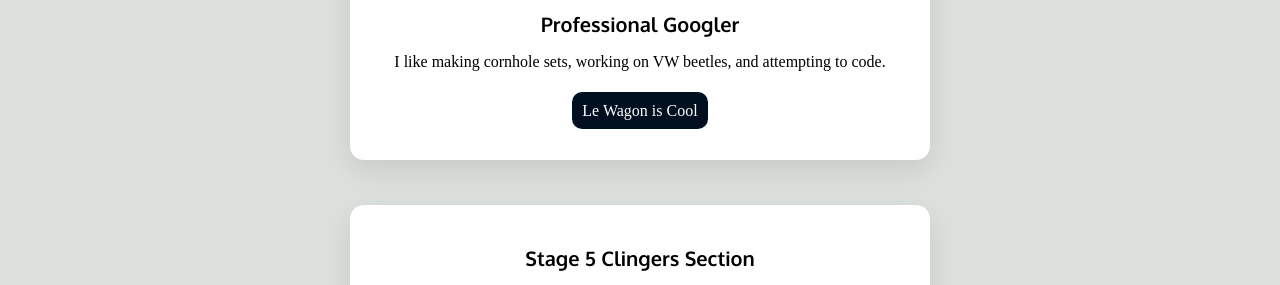
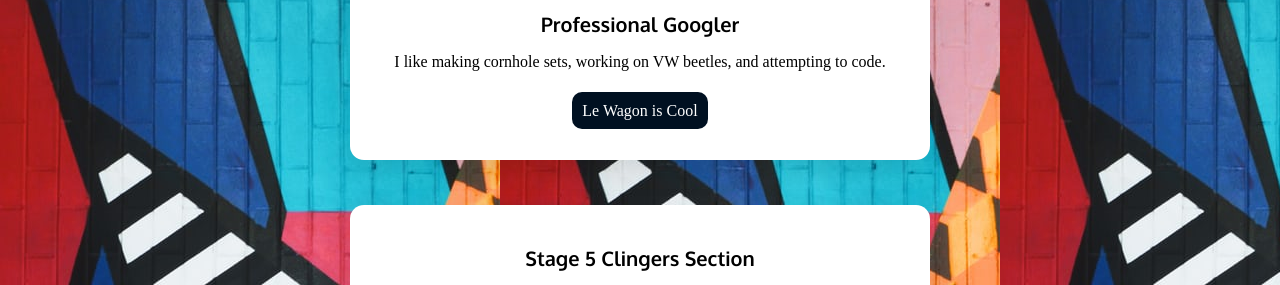
Before and after one commit to bcorrell7/profile, a plain HTML site: page index.html in a window 1280 px wide. Shown: the part 195-480 px from the top of the page. Drawn offline with Linux system fonts and the light colour scheme.

Commit message:
make my profile prettier

```diff
--- a/style.css
+++ b/style.css
@@ -1,5 +1,7 @@
 body {
   background-color: #DCE1DE;
+  background-image: url('images/pattern3.jpg');
+  background-size: inherit;
 }
 
 h1{
```
Also changed, not shown: images/pattern2.jpg (added), images/pattern3.jpg (added), 3 other files.
